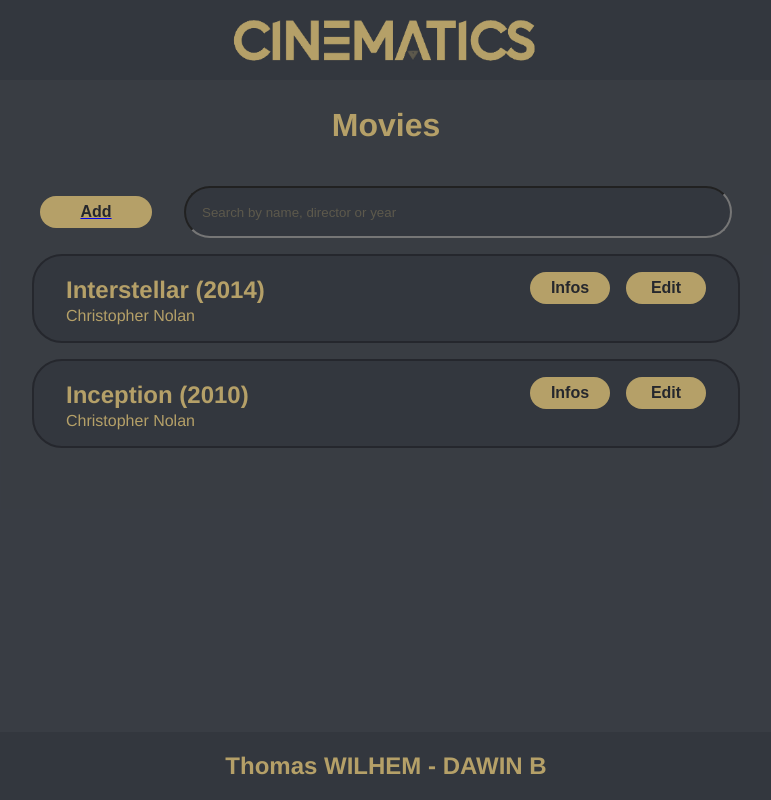
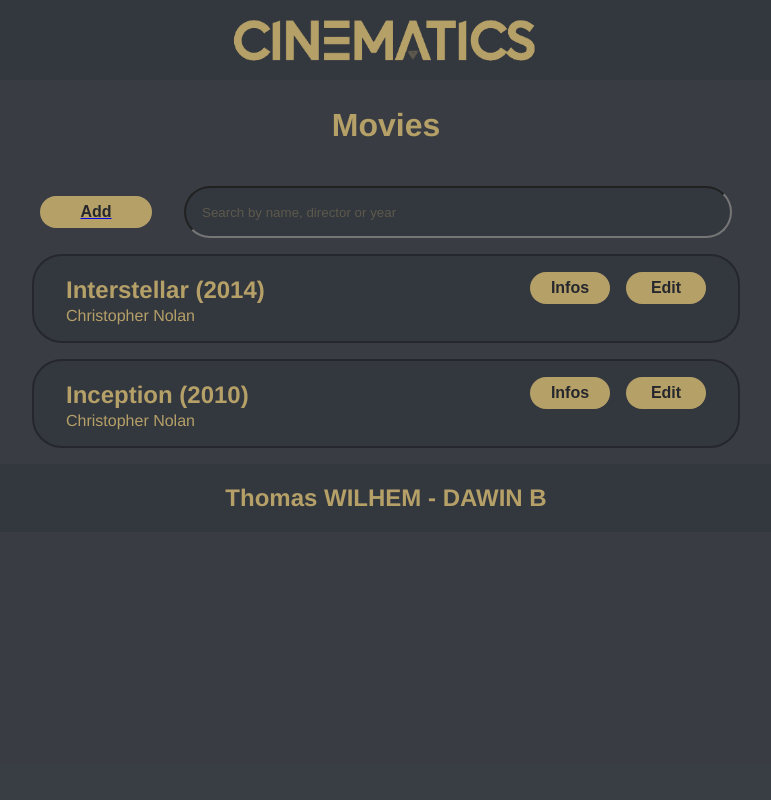
Before and after one commit to ThomasWILHEM/DAWIN-Vue-Movies, a Vue app: page / in a window 1280 px wide. Shown: the whole page, without its empty margins (254-1025 px from the left). Built offline with nearby package versions, Linux system fonts and the light colour scheme.

Commit message:
style: footer fixed

```diff
--- a/src/components/UI/TheFooter.vue
+++ b/src/components/UI/TheFooter.vue
@@ -10,14 +10,17 @@ export default {
 }
 </script>
 
-<style scoped>
+<style>
 .footer {
-    position: fixed;
+    display: flex;
+    align-content: center;
+    justify-content: center;
+    bottom: 0;
     left: 0;
-    bottom: 0;
     width: 100%;
     background-color: #33373e;
     color: #b5a068;
     text-align: center;
 }
+
 </style>
```
